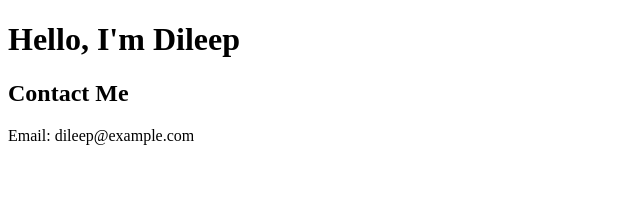
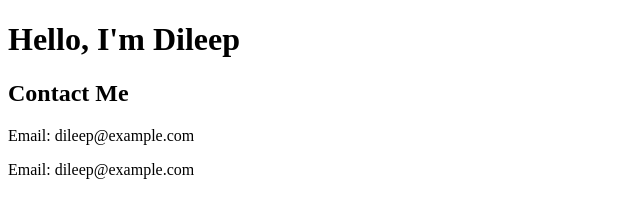
Before and after one commit to dileep0998666/basico, a plain HTML site: page index.html in a window 1280 px wide. Shown: the whole page, without its empty margins (0-640 px from the left). Drawn offline with Linux system fonts and the light colour scheme.

Commit message:
Update index.html

```diff
--- a/index.html
+++ b/index.html
@@ -6,6 +6,7 @@
   <section id="contact">
   <h2>Contact Me</h2>
   <p>Email: dileep@example.com</p>
+     <p>Email: dileep@example.com</p>
 </section>
 
 </body>
```
